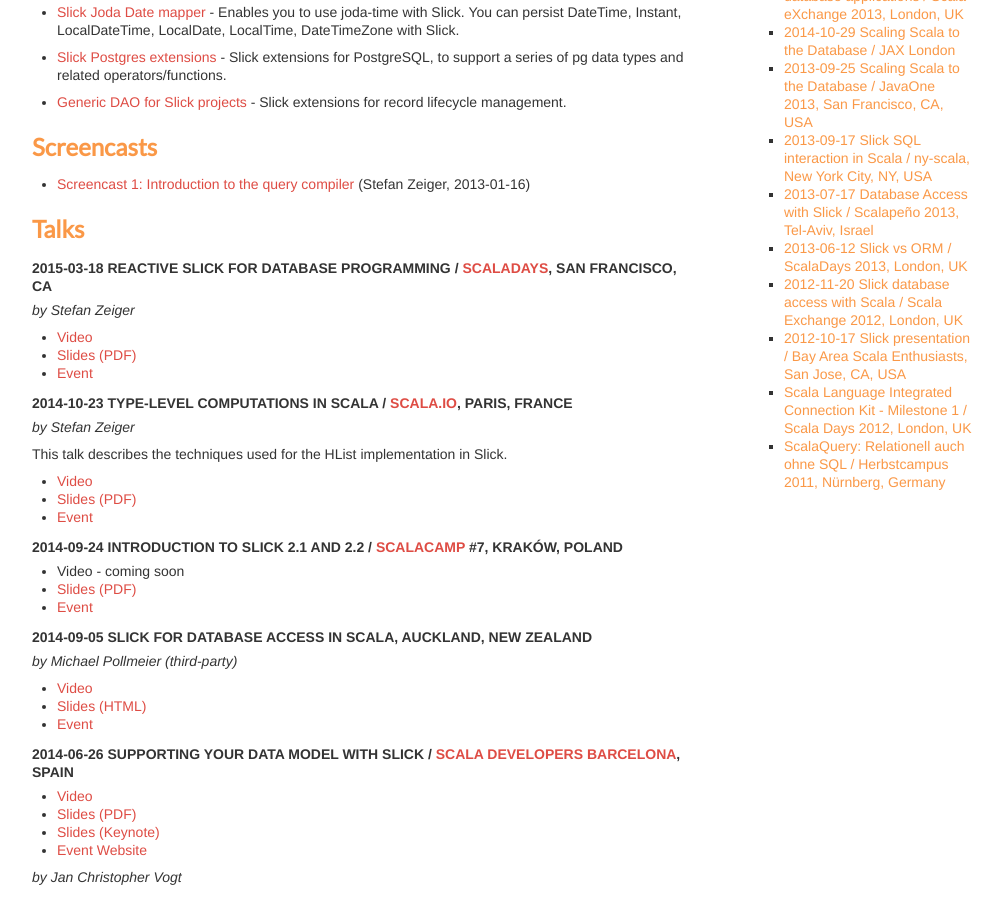
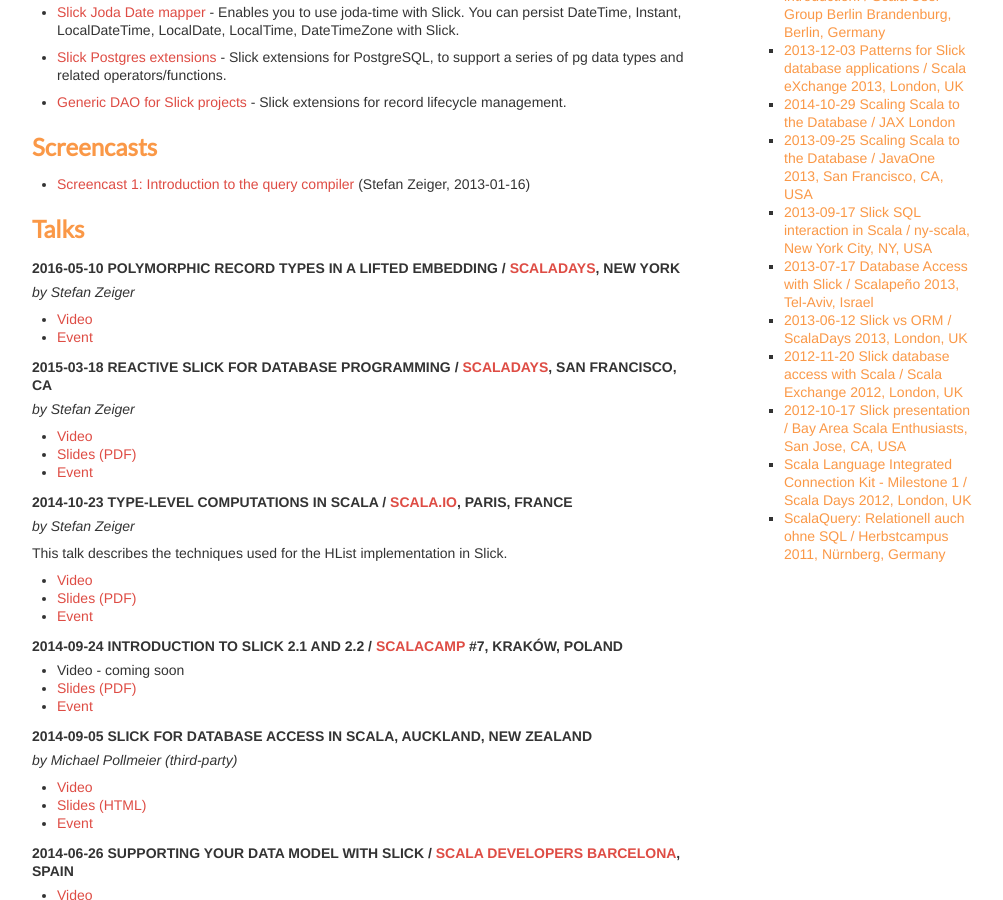
Before and after one commit to slick/slick.github.com, a Jekyll site: the page built from docs/index.md, in a window 1280 px wide and 900 px high, scrolled down 1284 px. Shown: the whole window, without its empty margins (138-1141 px from the left). Built offline with Jekyll 4.4.1, drawn with Linux system fonts in a browser that asks for light colours; some of the changed text lies outside the part shown.

Commit message:
Add Scala Days 2016 talk

```diff
--- a/docs/index.md
+++ b/docs/index.md
@@ -102,6 +102,14 @@
 * [Screencast 1: Introduction to the query compiler](http://youtu.be/THlvR9bXHIc) (Stefan Zeiger, 2013-01-16)
 
 ## Talks
+
+#### 2016-05-10 Polymorphic Record Types in a Lifted Embedding / [Scaladays](http://event.scaladays.org/scaladays-nyc-2016), New York
+
+*by Stefan Zeiger*
+
+* [Video](https://www.youtube.com/watch?v=tS6N5AaZTLA)
+* [Event](http://event.scaladays.org/scaladays-nyc-2016#!#schedulePopupExtras-7546)
+
 
 #### 2015-03-18 Reactive Slick for Database Programming / [ScalaDays](http://event.scaladays.org/scaladays-sanfran-2015), San Francisco, CA
 
```
